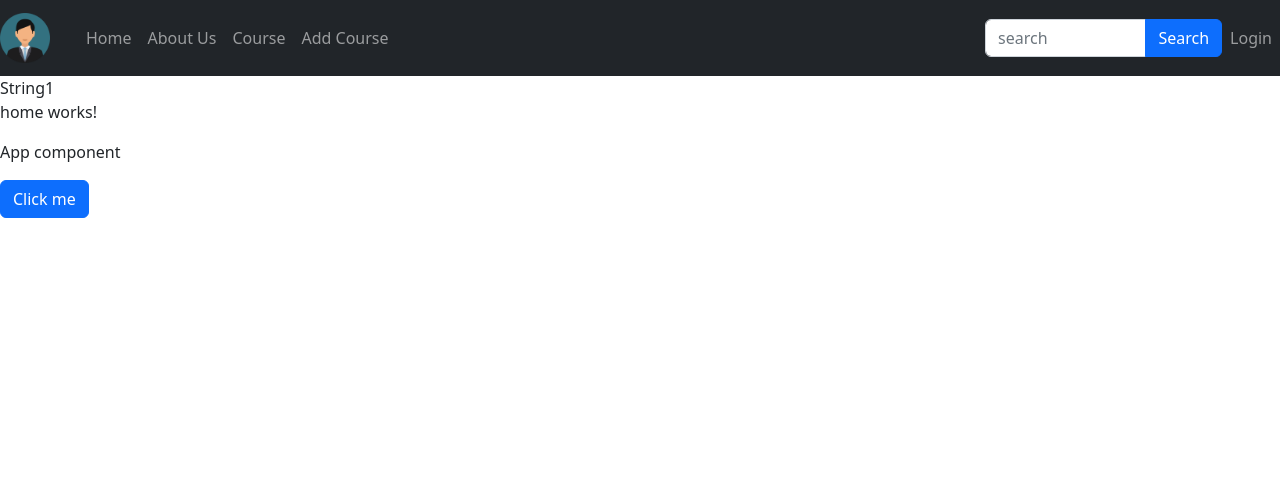
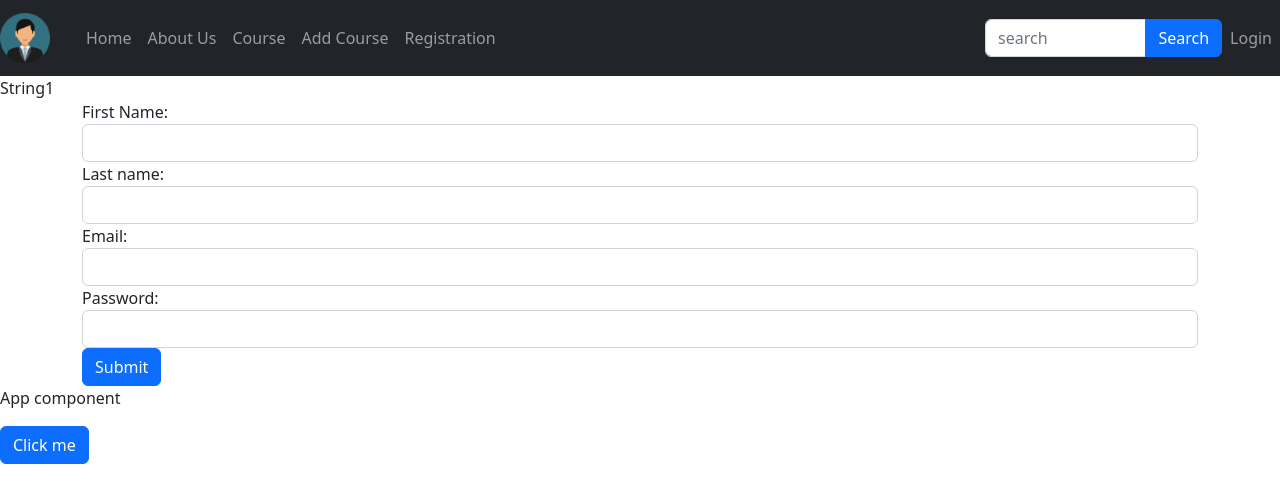
Before and after one commit to Sudha-Agarwal/FSD4_Weekend_Aug_Temp, an Angular app: page /model-registration-form in a window 1280 px wide. Shown: the top 502 px of the page. Built offline with nearby package versions, Linux system fonts and the light colour scheme.

Commit message:
third commit on 10/09/22

```diff
--- a/src/app/admin-navbar/admin-navbar.component.html
+++ b/src/app/admin-navbar/admin-navbar.component.html
@@ -9,6 +9,7 @@
             <li class="nav-item"><a routerLink = "/aboutUs" class="nav-link">About Us</a></li>
             <li class="nav-item"><a routerLink = "/courses"class="nav-link">Course</a></li>
             <li class="nav-item"><a routerLink = "/add-course"class="nav-link">Add Course</a></li>
+            <li class="nav-item"><a routerLink = "/model-registration-form"class="nav-link">Registration</a></li>
         </ul>
     </div>
     <form>
--- a/src/app/app-routing.module.ts
+++ b/src/app/app-routing.module.ts
@@ -5,6 +5,7 @@ import { AddCourseComponent } from './add-course/add-course.component';
 import { CourseComponent } from './course/course.component';
 import { HomeComponent } from './home/home.component';
 import { LoginFormComponent } from './login-form/login-form.component';
+import { ModelRegisterationFormComponent } from './model-registeration-form/model-registeration-form.component';
 
 const routes: Routes = [
   {path:'', redirectTo: 'home',pathMatch: 'full'},
@@ -13,6 +14,7 @@ const routes: Routes = [
   {path: 'courses', component: CourseComponent},
   {path:'add-course', component:AddCourseComponent},
   {path:'login-form', component: LoginFormComponent},
+  {path: 'model-registration-form', component:ModelRegisterationFormComponent},
   {path: '**', component: HomeComponent}
 ];
 
--- a/src/app/data-service.service.ts
+++ b/src/app/data-service.service.ts
@@ -16,4 +16,10 @@ export class DataServiceService {
     return this.httpClient.post(this.url + '/users/' + user.email, user);
 
   }
+
+  createNewUser(user:any){
+
+    return this.httpClient.post(this.url + '/createUser', user);
+
+  }
 }
--- /dev/null
+++ b/src/app/model-registeration-form/model-registeration-form.component.html
@@ -0,0 +1,17 @@
+<div class="container">
+
+    <form [formGroup] = "RegisterationForm" (ngSubmit) = "submit()">
+        First Name: <input type="text" name="firstName" class="form-control"
+        formControlName = "firstName">
+        Last name: <input type="text" name="lastName" class="form-control"
+        formControlName = "lastName">
+        Email: <input type="email" name="email" class="form-control"
+        formControlName = "email">
+        Password: <input type="password" name="password" class="form-control"
+        formControlName = "password">
+
+        <button class="btn btn-primary" type="submit">Submit</button>
+    </form>
+
+
+</div>
--- /dev/null
+++ b/src/app/model-registeration-form/model-registeration-form.component.ts
@@ -0,0 +1,39 @@
+import { Component, OnInit } from '@angular/core';
+import { FormControl, FormGroup, Validators } from '@angular/forms';
+import { DataServiceService } from '../data-service.service';
+
+@Component({
+  selector: 'app-model-registeration-form',
+  templateUrl: './model-registeration-form.component.html',
+  styleUrls: ['./model-registeration-form.component.css']
+})
+export class ModelRegisterationFormComponent implements OnInit {
+
+  RegisterationForm = new FormGroup({
+    firstName: new FormControl('', [Validators.required]),
+    lastName: new FormControl('', [Validators.required]),
+    email: new FormControl('',[Validators.required]),
+    password: new FormControl('',[Validators.required, Validators.minLength(6)])
+  });
+
+  get f(){
+    return this.RegisterationForm.controls;
+  }
+
+  constructor(private ds:DataServiceService) { }
+
+  ngOnInit(): void {
+  }
+
+  submit(){
+    console.table(this.RegisterationForm.value);
+    this.ds.createNewUser(this.RegisterationForm.value).subscribe({
+      next: response=> console.log(response),
+      error: err=>console.log(err),
+      complete: ()=>console.log("complete")
+    })
+
+
+  }
+
+}
```
Also changed, not shown: src/app/app.module.ts (+6 -3 lines), src/app/model-registeration-form/model-registeration-form.component.css (added), 1 other file (tests, documents, lock files or other folders).
